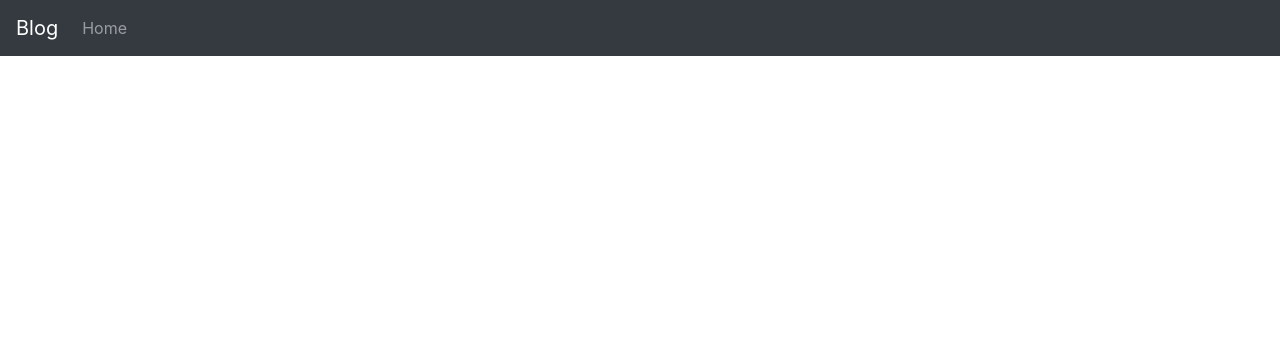
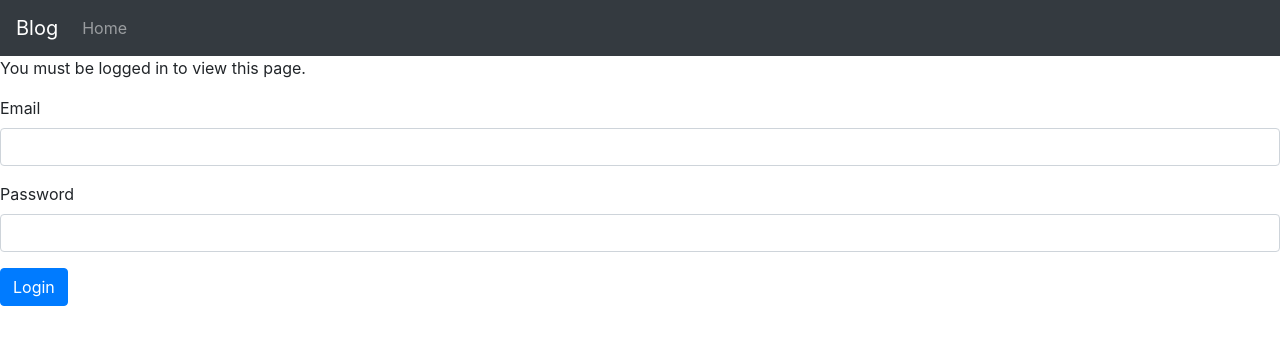
Before and after one commit to phillipjhl/Musketeer, a React app: page /login in a window 1280 px wide. Shown: the top 344 px of the page. Built offline with nearby package versions, Linux system fonts and the light colour scheme; no server answers.

Commit message:
added routes

```diff
--- a/client/src/components/app.jsx
+++ b/client/src/components/app.jsx
@@ -7,7 +7,7 @@ import BlogFull from './BlogFull';
 import PrivateRoute from './auth/privateRoute';
 import Login from './auth/login';
 import Logout from './auth/logout';
-import AuthButton from './auth/authButton';
+import AdminPage from './AdminPage';
 
 class Navigation extends Component {
 
@@ -18,8 +18,11 @@ class Navigation extends Component {
                     <NavBar />
                     <Switch>
                         <Route exact path="/" component={Home} />
-                        <Route path ="/blog/input" component={BlogInput} />
+                        <Route path="/login" component={Login} />
+                        <Route path="/logout" component={Logout} />
                         <Route path ="/blogs/:id" component={BlogFull} />
+                        <PrivateRoute path ="/input" component={BlogInput} />
+                        <PrivateRoute path ="/admin" component={AdminPage} />
                     </Switch>
                 </Fragment>
             </Router>
```
